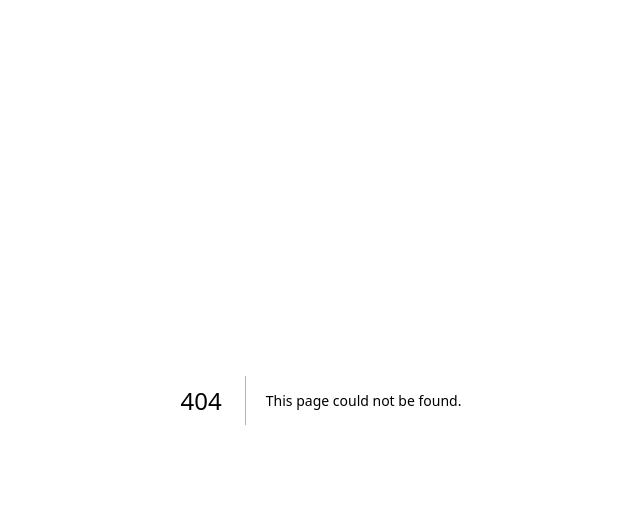
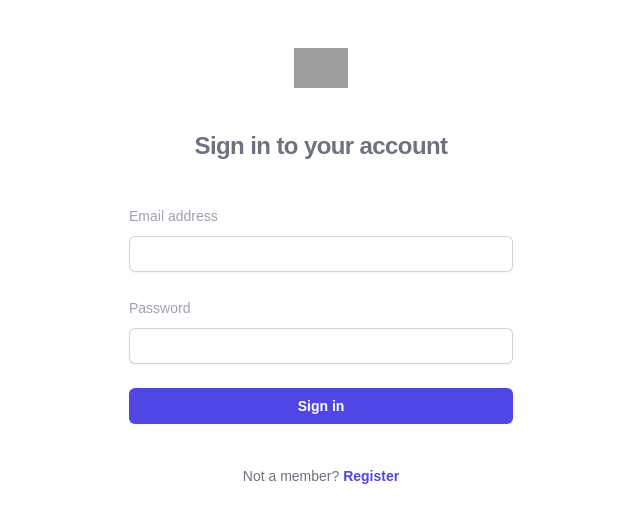
Before and after one commit to kaushikkts/todo-next, a Next.js app: page /auth/login in a window 1280 px wide. Before the commit this address had no page. Shown: the top 522 px of the page, without its empty margins (319-959 px from the left). Built offline with nearby package versions, Linux system fonts and the light colour scheme; grey boxes are pictures that could not be loaded.

Commit message:
[WIP] Added Login Page
Added Login page with dummy login data to test the functionality

```diff
--- /dev/null
+++ b/app/auth/login/page.tsx
@@ -0,0 +1,79 @@
+
+import { getFormData } from '@/lib/login';
+
+export default function LoginPage() {
+
+    return (<>
+        <div className="flex min-h-full flex-1 flex-col justify-center px-6 py-12 lg:px-8">
+            <div className="sm:mx-auto sm:w-full sm:max-w-sm">
+                <img
+                    alt="Your Company"
+                    src="https://tailwindui.com/plus/img/logos/mark.svg?color=indigo&shade=600"
+                    className="mx-auto h-10 w-auto"
+                />
+                <h2 className="mt-10 text-center text-2xl/9 font-bold tracking-tight text-gray-500">
+                    Sign in to your account
+                </h2>
+            </div>
+
+            <div className="mt-10 sm:mx-auto sm:w-full sm:max-w-sm">
+                <form action={getFormData} className="space-y-6">
+                    <div>
+                        <label htmlFor="email" className="block text-sm/6 font-medium text-gray-400">
+                            Email address
+                        </label>
+                        <div className="mt-2">
+                            <input
+                                id="email"
+                                name="email"
+                                type="email"
+                                required
+                                autoComplete="email"
+                                className="block w-full rounded-md border-0 py-1.5 text-gray-900 shadow-sm ring-1 ring-inset ring-gray-300 placeholder:text-gray-400 focus:ring-2 focus:ring-inset focus:ring-indigo-600 sm:text-sm/6"
+                            />
+                        </div>
+                    </div>
+
+                    <div>
+                        <div className="flex items-center justify-between">
+                            <label htmlFor="password" className="block text-sm/6 font-medium text-gray-400">
+                                Password
+                            </label>
+                            {/*<div className="text-sm">*/}
+                            {/*    <a href="#" className="font-semibold text-indigo-600 hover:text-indigo-500">*/}
+                            {/*        Forgot password?*/}
+                            {/*    </a>*/}
+                            {/*</div>*/}
+                        </div>
+                        <div className="mt-2">
+                            <input
+                                id="password"
+                                name="password"
+                                type="password"
+                                required
+                                autoComplete="current-password"
+                                className="block w-full rounded-md border-0 py-1.5 text-gray-900 shadow-sm ring-1 ring-inset ring-gray-300 placeholder:text-gray-400 focus:ring-2 focus:ring-inset focus:ring-indigo-600 sm:text-sm/6"
+                            />
+                        </div>
+                    </div>
+
+                    <div>
+                        <button
+                            type="submit"
+                            className="flex w-full justify-center rounded-md bg-indigo-600 px-3 py-1.5 text-sm/6 font-semibold text-white shadow-sm hover:bg-indigo-500 focus-visible:outline focus-visible:outline-2 focus-visible:outline-offset-2 focus-visible:outline-indigo-600"
+                        >
+                            Sign in
+                        </button>
+                    </div>
+                </form>
+
+                <p className="mt-10 text-center text-sm/6 text-gray-500">
+                    Not a member?{' '}
+                    <a href="localhost:3000/register" className="font-semibold text-indigo-600 hover:text-indigo-500">
+                        Register
+                    </a>
+                </p>
+            </div>
+        </div>
+    </>);
+}
--- a/app/layout.tsx
+++ b/app/layout.tsx
@@ -14,7 +14,7 @@ const geistMono = localFont({
 });
 
 export const metadata: Metadata = {
-  title: "Create Next App",
+  title: "Todo Web App",
   description: "Generated by create next app",
 };
 
--- a/app/page.tsx
+++ b/app/page.tsx
@@ -1,104 +1,15 @@
-import Image from "next/image";
+
+import Link from "next/link";
 
 export default function Home() {
   return (
-    <div className="grid grid-rows-[20px_1fr_20px] items-center justify-items-center min-h-screen p-8 pb-20 gap-16 sm:p-20 font-[family-name:var(--font-geist-sans)]">
-      <main className="flex flex-col gap-8 row-start-2 items-center sm:items-start">
-        <Image
-          className="dark:invert"
-          src="/next.svg"
-          alt="Next.js logo"
-          width={180}
-          height={38}
-          priority
-        />
-        <ol
-          className="list-inside
-         list-decimal text-sm text-center sm:text-left font-[family-name:var(--font-geist-mono)]"
-        >
-          <li className="mb-2">
-            Get started by editing{" "}
-            <code className="bg-black/[.05] dark:bg-white/[.06] px-1 py-0.5 rounded font-semibold">
-              app/page.tsx
-            </code>
-            .
-          </li>
-          <li>Save and see your changes instantly.</li>
-        </ol>
-
-        <div className="flex gap-4 items-center flex-col sm:flex-row">
-          <a
-            className="rounded-full border border-solid border-transparent transition-colors flex items-center justify-center bg-foreground text-background gap-2 hover:bg-[#383838] dark:hover:bg-[#ccc] text-sm sm:text-base h-10 sm:h-12 px-4 sm:px-5"
-            href="https://vercel.com/new?utm_source=create-next-app&utm_medium=appdir-template-tw&utm_campaign=create-next-app"
-            target="_blank"
-            rel="noopener noreferrer"
-          >
-            <Image
-              className="dark:invert"
-              src="/vercel.svg"
-              alt="Vercel logomark"
-              width={20}
-              height={20}
-            />
-            Deploy now
-          </a>
-          <a
-            className="rounded-full border border-solid border-black/[.08] dark:border-white/[.145] transition-colors flex items-center justify-center hover:bg-[#f2f2f2] dark:hover:bg-[#1a1a1a] hover:border-transparent text-sm sm:text-base h-10 sm:h-12 px-4 sm:px-5 sm:min-w-44"
-            href="https://nextjs.org/docs?utm_source=create-next-app&utm_medium=appdir-template-tw&utm_campaign=create-next-app"
-            target="_blank"
-            rel="noopener noreferrer"
-          >
-            Read our docs
-          </a>
-        </div>
-      </main>
-      <footer className="row-start-3 flex gap-6 flex-wrap items-center justify-center">
-        <a
-          className="flex items-center gap-2 hover:underline hover:underline-offset-4"
-          href="https://nextjs.org/learn?utm_source=create-next-app&utm_medium=appdir-template-tw&utm_campaign=create-next-app"
-          target="_blank"
-          rel="noopener noreferrer"
-        >
-          <Image
-            aria-hidden
-            src="/file.svg"
-            alt="File icon"
-            width={16}
-            height={16}
-          />
-          Learn
-        </a>
-        <a
-          className="flex items-center gap-2 hover:underline hover:underline-offset-4"
-          href="https://vercel.com/templates?framework=next.js&utm_source=create-next-app&utm_medium=appdir-template-tw&utm_campaign=create-next-app"
-          target="_blank"
-          rel="noopener noreferrer"
-        >
-          <Image
-            aria-hidden
-            src="/window.svg"
-            alt="Window icon"
-            width={16}
-            height={16}
-          />
-          Examples
-        </a>
-        <a
-          className="flex items-center gap-2 hover:underline hover:underline-offset-4"
-          href="https://nextjs.org?utm_source=create-next-app&utm_medium=appdir-template-tw&utm_campaign=create-next-app"
-          target="_blank"
-          rel="noopener noreferrer"
-        >
-          <Image
-            aria-hidden
-            src="/globe.svg"
-            alt="Globe icon"
-            width={16}
-            height={16}
-          />
-          Go to nextjs.org →
-        </a>
-      </footer>
-    </div>
+      <>
+        <main>
+          <h1>Welcome to the To Do App.</h1>
+          <button>
+            <Link href="http://localhost:3000/auth/login" >Login</Link>
+          </button>
+        </main>
+      </>
   );
 }
--- /dev/null
+++ b/lib/login.ts
@@ -0,0 +1,18 @@
+'use server'
+
+import {redirect} from "next/navigation";
+
+export async function getFormData(formData: FormData) {
+    const login = {
+        email: formData.get('email'),
+        password: formData.get('password'),
+    };
+    console.log(login);
+
+    if(login.email === 'test@test.com' && login.password === 'password'){
+        redirect("/");
+    }
+    else {
+        redirect('http://localhost:3000/login');
+    }
+}
```
